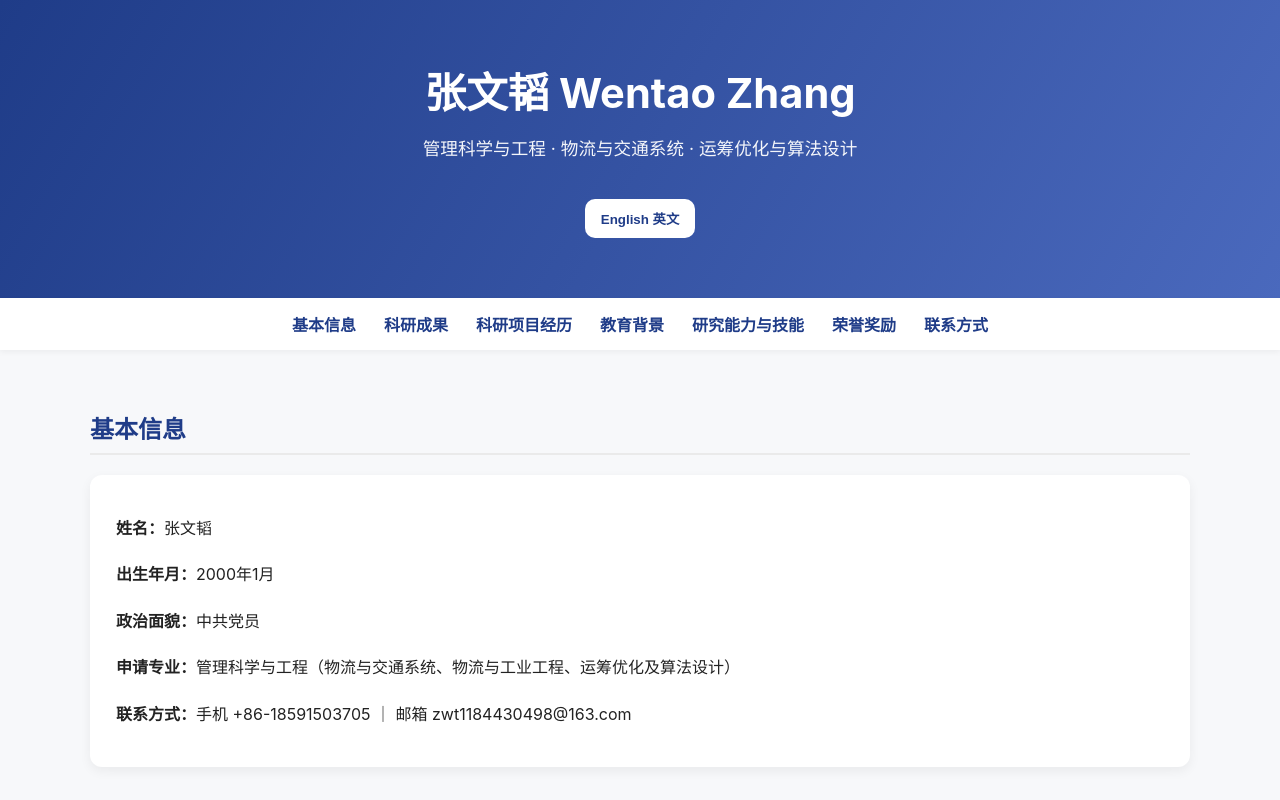
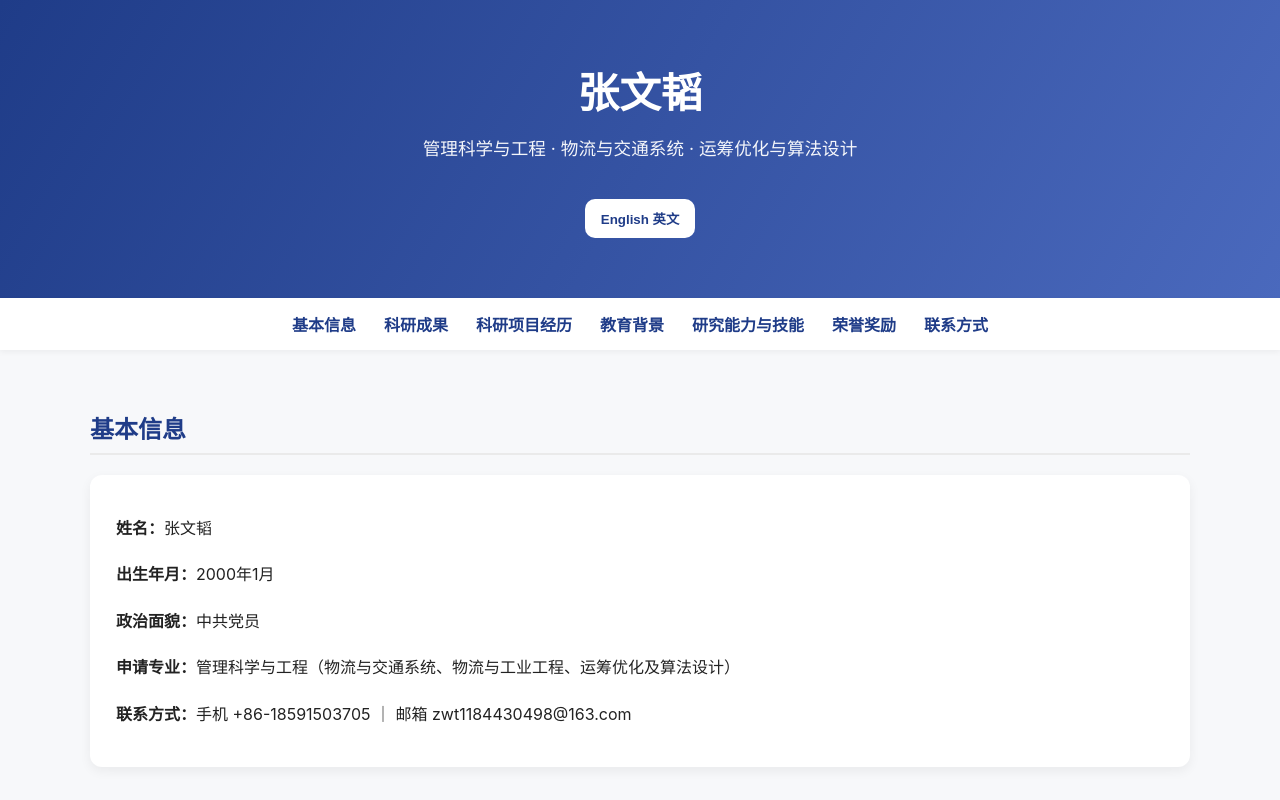
Before and after one commit to z-wentao-for-Stu/z-wentao-for-Stu.github.io, a plain HTML site: page index.html in a window 1280 px wide. Shown: the top 800 px of the page. Drawn offline with Linux system fonts and the light colour scheme.

Commit message:
Update index.html

```diff
--- a/index.html
+++ b/index.html
@@ -43,7 +43,7 @@
 </head>
 <body class="lang-zh">
   <header>
-    <h1 class="zh">张文韬 Wentao Zhang</h1>
+    <h1 class="zh">张文韬</h1>
     <h1 class="en">Wentao Zhang</h1>
     <p class="zh">管理科学与工程 · 物流与交通系统 · 运筹优化与算法设计</p>
     <p class="en">Management Science and Engineering · Logistics and Transportation Systems · Operations Research & Optimization</p>
```
